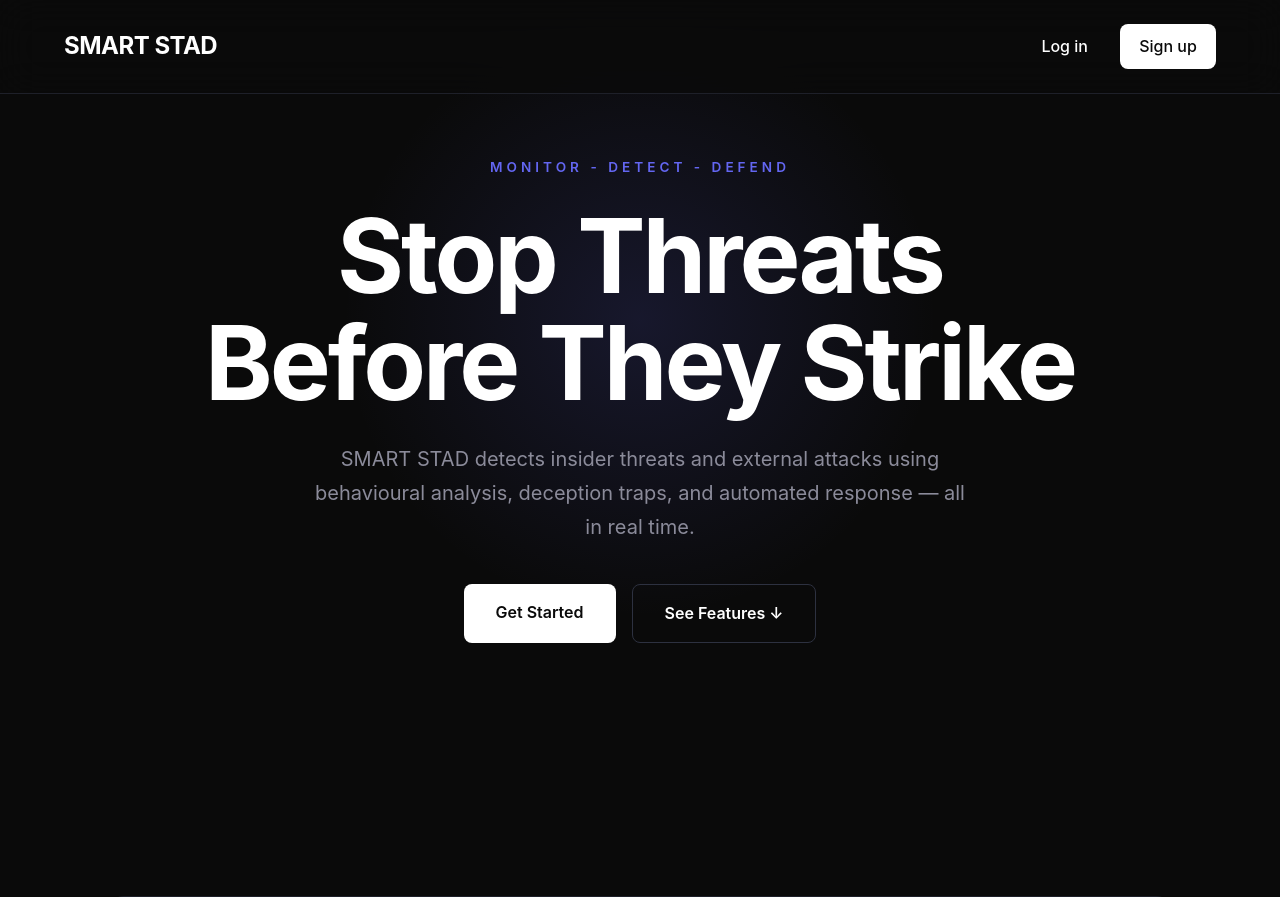
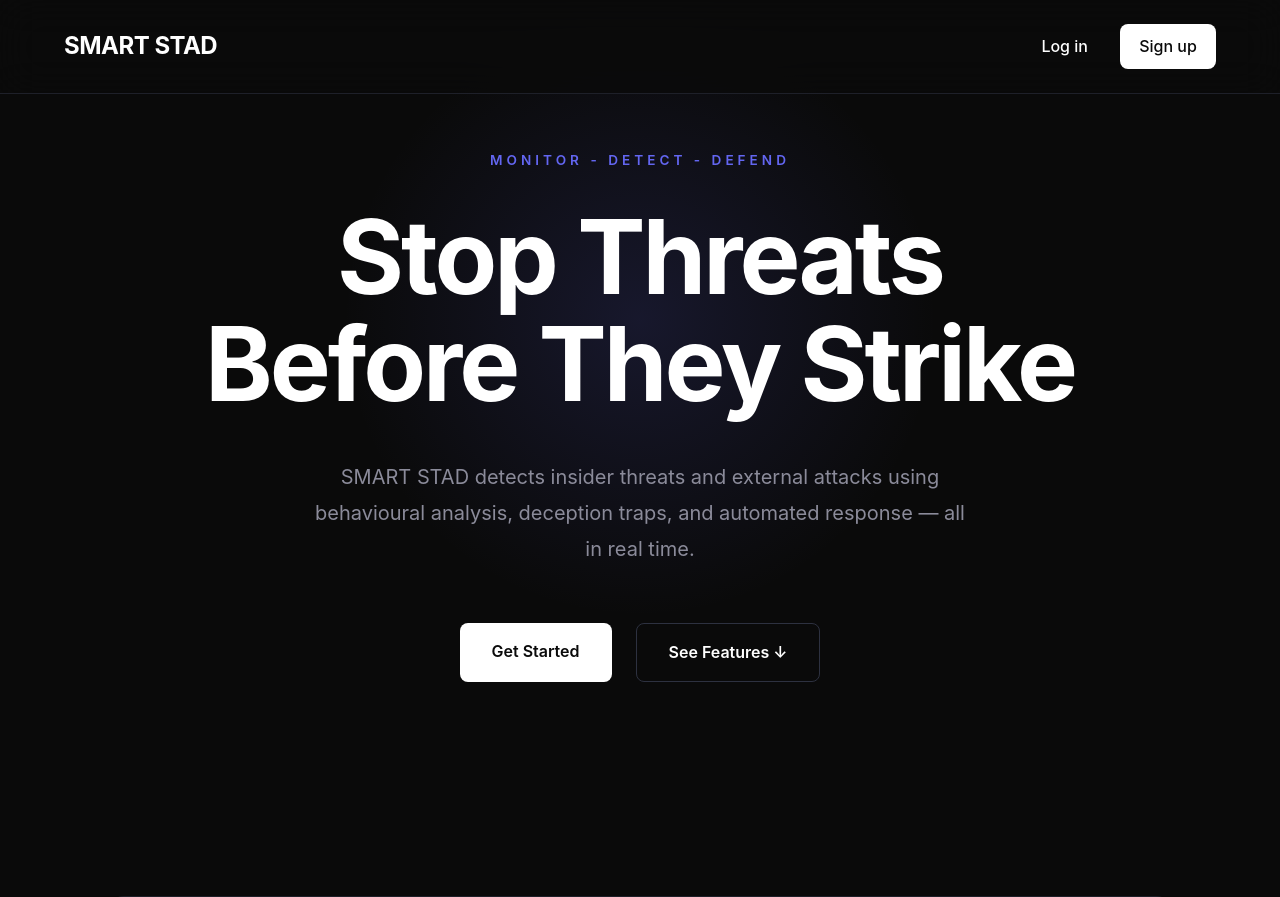
Before and after one commit to alissaazmizan-cloud/smart-stad, a Flask app: page / in a window 1280 px wide. Shown: the top 897 px of the page. Run offline with Flask 3, Linux system fonts and the light colour scheme.

Commit message:
Make hero section more spacious

```diff
--- a/static/css/landing.css
+++ b/static/css/landing.css
@@ -128,7 +128,7 @@ body {
     justify-content: center;
     align-items: center;
     text-align: center;
-    padding: 0 5%;
+    padding: 8rem 5% 6rem;
     position: relative;
 }
 
@@ -149,7 +149,7 @@ body {
     font-size: 0.85rem;
     letter-spacing: 4px;
     color: var(--accent);
-    margin-bottom: 1.5rem;
+    margin-bottom: 2rem;
     font-weight: 600;
 }
 
@@ -158,20 +158,20 @@ body {
     font-weight: 700;
     line-height: 1.05;
     letter-spacing: -3px;
-    margin-bottom: 1.5rem;
+    margin-bottom: 2.5rem;
 }
 
 .subtitle {
     font-size: 1.25rem;
     color: var(--text-secondary);
-    margin-bottom: 2.5rem;
+    margin-bottom: 3.5rem;
     max-width: 650px;
-    line-height: 1.7;
+    line-height: 1.8;
 }
 
 .hero-buttons {
     display: flex;
-    gap: 1rem;
+    gap: 1.5rem;
 }
 
 .btn-primary {
```
